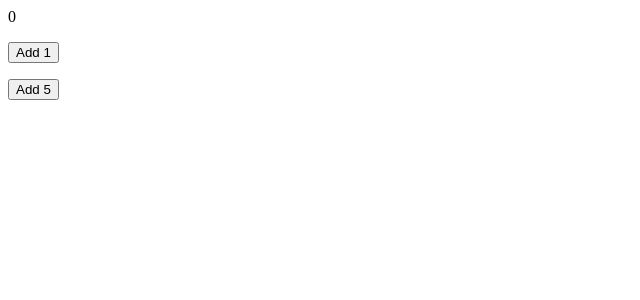
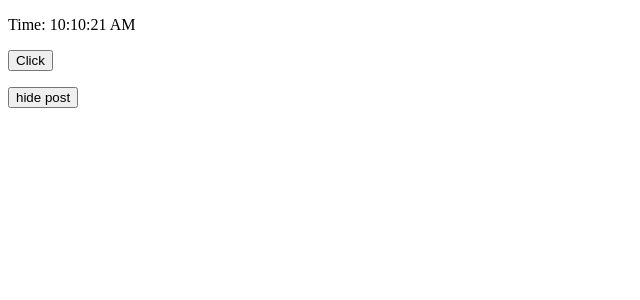
Before and after one commit to AdnanMahmud1/reactTr_update, a React (Create React App) app: page / in a window 1280 px wide. Shown: the top 300 px of the page, without its empty margins (0-640 px from the left). Built offline with nearby package versions, Linux system fonts and the light colour scheme.

Commit message:
useEffect hook complete

```diff
--- a/src/App.js
+++ b/src/App.js
@@ -1,17 +1,22 @@
 /* eslint-disable react/prefer-stateless-function */
 /* eslint-disable react/no-unused-state */
 /* eslint-disable react/jsx-no-constructed-context-values */
-import React from 'react';
-import Counter from './components/Counter';
+import { React, useState } from 'react';
+import MyComponent from './components/MyComponent';
 
-export default class App extends React.Component {
-    render() {
-        return (
-            <div className="app">
-                {/* <Todo /> */}
-                <Counter />
-            </div>
-        );
-    }
+export default function App() {
+    const [show, setShow] = useState(true);
+
+    return (
+        <div className="app">
+            {/* <Todo /> */}
+            <div>{show && <MyComponent />}</div>
+            <p>
+                <button type="button" onClick={() => setShow((prevState) => !prevState)}>
+                    {show ? 'hide post' : 'show post'}
+                </button>
+            </p>
+        </div>
+    );
 }
 //! this is sample
--- a/src/components/MyComponent.js
+++ b/src/components/MyComponent.js
@@ -1,12 +1,42 @@
-import React from 'react'
+/* eslint-disable no-unused-vars */
+import { useEffect, useState } from 'react';
 
 export default function MyComponent() {
-  return (
-    // <div>
-    //     <p>Time: {date.toLocaleTimeString()}</p>
-    //     <p>
-    //         <button></button>
-    //     </p>
-    // </div>
-  )
+    const [count, setCount] = useState(0);
+    const [date, setDate] = useState(new Date());
+
+    const tick = () => {
+        console.log('clock ticking');
+        setDate(new Date());
+    };
+    useEffect(() => {
+        console.log('Updating component');
+        document.title = `Clicked ${count} times`;
+    }, [count]);
+
+    useEffect(() => {
+        console.log('starting timer');
+        const interval = setInterval(tick, 1000);
+        // do the cleanup
+        return () => {
+            console.log('component unmounted');
+            clearInterval(interval);
+        };
+    }, []);
+
+    const addClick = () => {
+        setCount((prevState) => prevState + 1);
+    };
+
+    return (
+        <div>
+            <p>Time: {date.toLocaleTimeString()}</p>
+
+            <p>
+                <button type="button" onClick={addClick}>
+                    Click
+                </button>
+            </p>
+        </div>
+    );
 }
```
